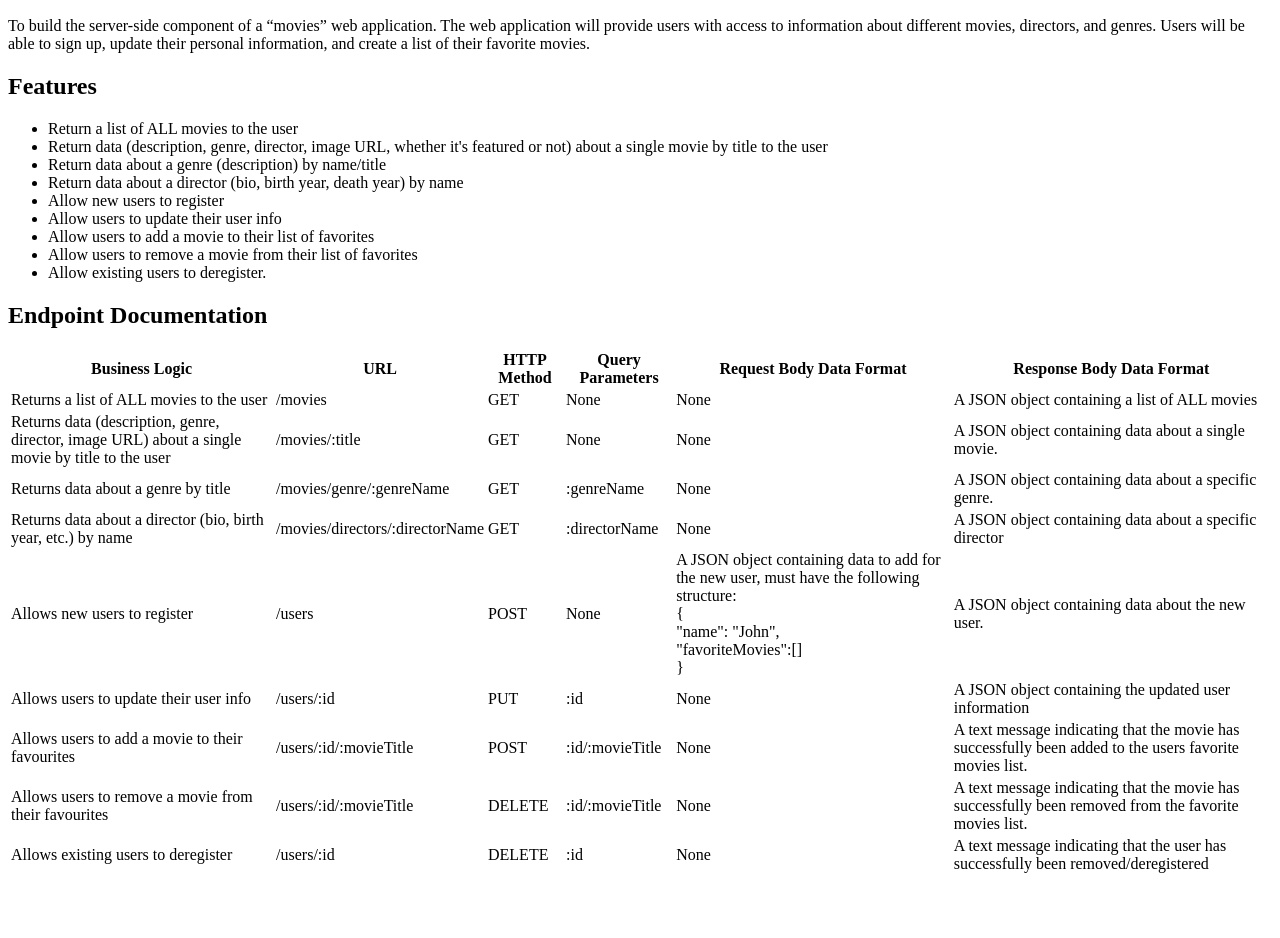
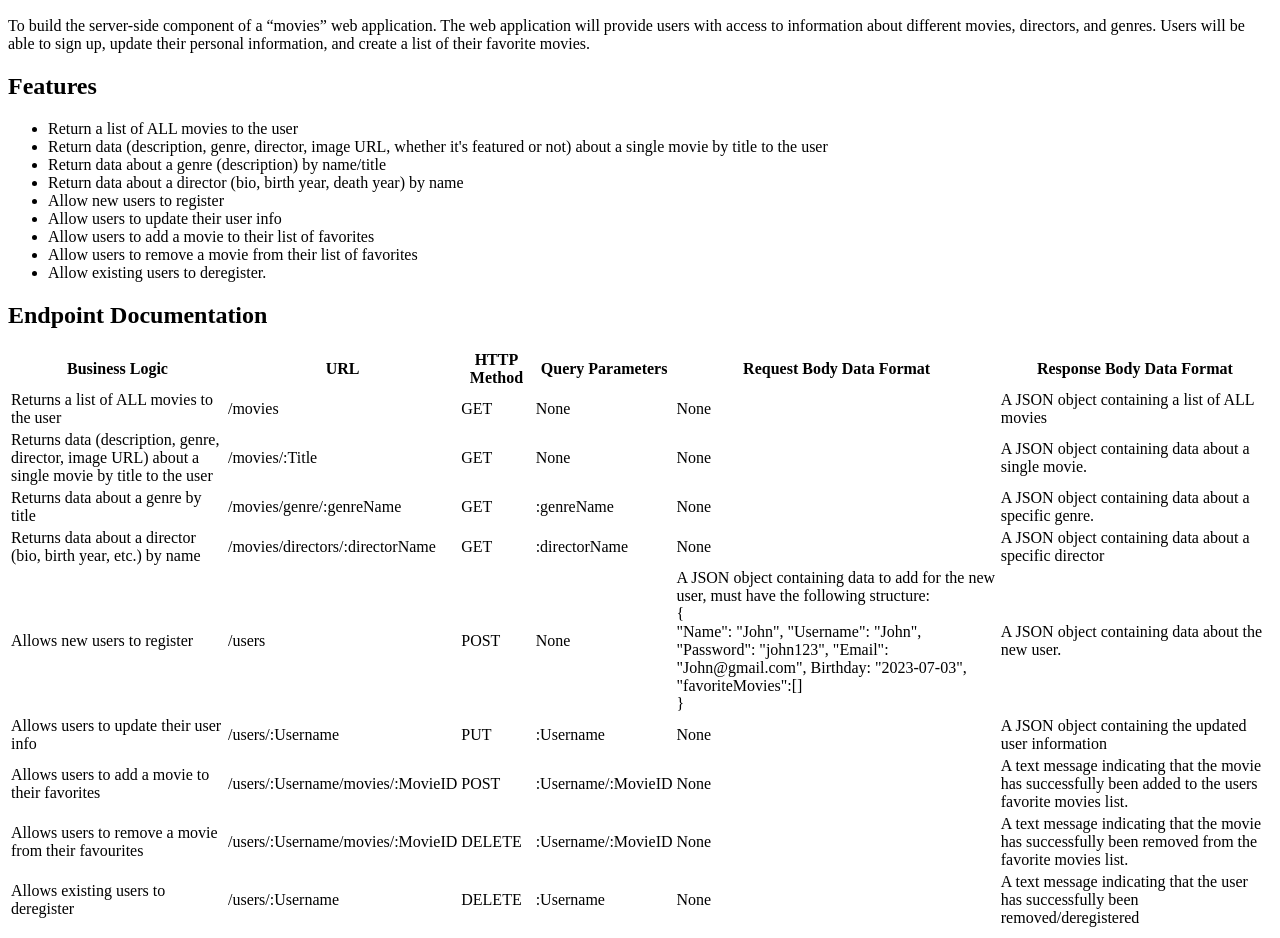
Before and after one commit to priya-km/movie_api, a website: page public/documentation.html in a window 1280 px wide. Shown: the part 110-1048 px from the top of the page. Before the commit the page ends 994 px from the top, so only its background shows below. Drawn offline with Linux system fonts and the light colour scheme.

Commit message:
Updated endpoint urls and query requirements for registering a user.

```diff
--- a/public/documentation.html
+++ b/public/documentation.html
@@ -57,7 +57,7 @@
 
   <tr>
     <td>Returns data (description, genre, director, image URL) about a single movie by title to the user</td>
-    <td>/movies/:title</td>
+    <td>/movies/:Title</td>
     <td>GET</td>
     <td>None</td>
     <td>None</td>
@@ -90,7 +90,11 @@
     <td>A JSON object containing data to add for the new user, must have the following structure: <br>
              {
             <br>
-             "name": "John", <br>
+             "Name": "John",
+              "Username": "John",
+              "Password": "john123",
+              "Email": "John@gmail.com",
+              Birthday: "2023-07-03",
              "favoriteMovies":[]
             <br> }
         </td>
@@ -99,36 +103,36 @@
 
   <tr>
     <td>Allows users to update their user info</td>
-    <td>/users/:id</td>
+    <td>/users/:Username</td>
     <td>PUT</td>
-    <td>:id</td>
+    <td>:Username</td>
     <td>None</td>
     <td>A JSON object containing the updated user information</td>
   </tr>
 
   <tr>
-    <td>Allows users to add a movie to their favourites</td>
-    <td>/users/:id/:movieTitle</td>
+    <td>Allows users to add a movie to their favorites</td>
+    <td>/users/:Username/movies/:MovieID</td>
     <td>POST</td>
-    <td>:id/:movieTitle</td>
+    <td>:Username/:MovieID</td>
     <td>None</td>
     <td>A text message indicating that the movie has successfully been added to the users favorite movies list.</td>
   </tr>
 
   <tr>
     <td>Allows users to remove a movie from their favourites</td>
-    <td>/users/:id/:movieTitle</td>
+    <td>/users/:Username/movies/:MovieID</td>
     <td>DELETE</td>
-    <td>:id/:movieTitle</td>
+    <td>:Username/:MovieID</td>
     <td>None</td>
     <td>A text message indicating that the movie has successfully been removed from the favorite movies list.</td>
   </tr>
 
   <tr>
     <td>Allows existing users to deregister</td>
-    <td>/users/:id</td>
+    <td>/users/:Username</td>
     <td>DELETE</td>
-    <td>:id</td>
+    <td>:Username</td>
     <td>None</td>
     <td>A text message indicating that the user has successfully been removed/deregistered</td>
   </tr>
```
